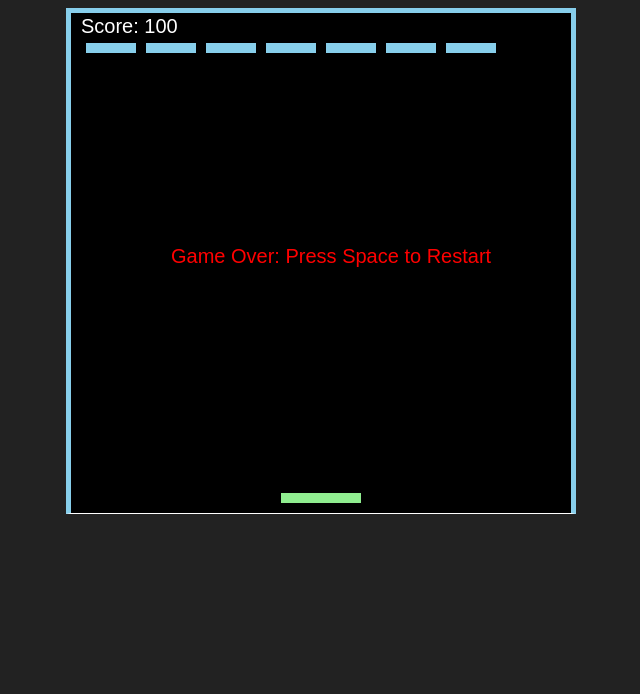
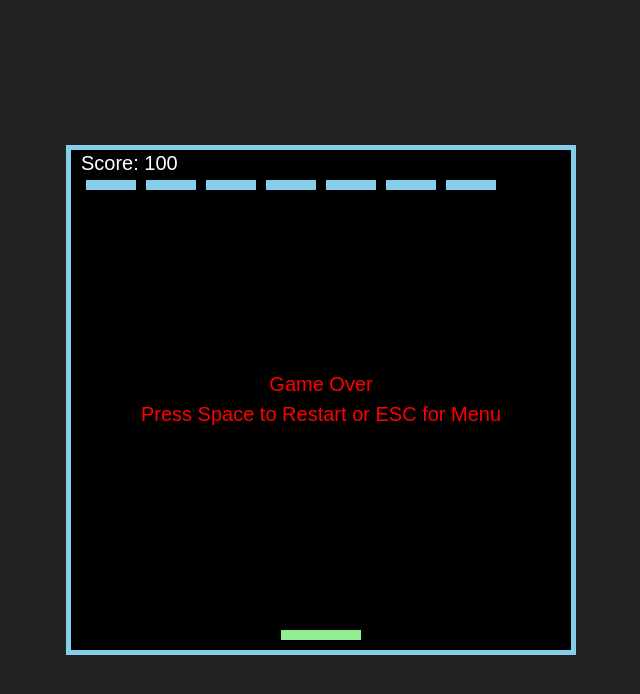
Before and after one commit to imDeiviz/breakout, a plain HTML site: page index.html in a window 1280 px wide. Shown: the whole page, without its empty margins (319-959 px from the left). Drawn offline with Linux system fonts and the light colour scheme.

Commit message:
menu añadido

```diff
--- a/clases.js/Game.js
+++ b/clases.js/Game.js
@@ -137,7 +137,20 @@ class Game {
             this.gameOver = true;
             this.ctx.fillStyle = "red";
             this.ctx.font = "20px sans-serif";
-            this.ctx.fillText("Game Over: Press Space to Restart", 100, 250);
+            this.ctx.textAlign = "center"; // Centra el texto horizontalmente
+            this.ctx.textBaseline = "middle"; // Centra el texto verticalmente
+            const centerX = this.canvas.width / 2;
+            const centerY = this.canvas.height / 2;
+            this.ctx.fillText(
+                "Game Over",
+                centerX,
+                centerY - 15
+            );
+            this.ctx.fillText(
+                "Press Space to Restart or ESC for Menu",
+                centerX,
+                centerY + 15
+            );
         }
     }
 
@@ -212,10 +225,13 @@ class Game {
 
 }
 
-// Reinicia el juego al presionar 'Espacio'
+// Reinicia el juego al presionar 'Espacio' o vuelve al menú presionando 'ESC'
 window.addEventListener("keydown", (event) => {
     if (event.code === "Space") {
         window.location.reload(); // Recarga la página
+    }
+    if (event.code === "Escape") {
+        window.location.href = '/menu.html'; // Vuelve al menú
     }
 });
 
--- a/index.html
+++ b/index.html
@@ -3,7 +3,7 @@
 <head>
     <meta charset="UTF-8">
     <meta name="viewport" content="width=device-width, initial-scale=1.0">
-    <title>Breakout Game</title>
+    <title>Breakout BLITZ</title>
     <link rel="stylesheet" href="style.css">
 </head>
 <body>
--- /dev/null
+++ b/menu/menu-style.css
@@ -0,0 +1,40 @@
+body, html {
+    height: 100%;
+    margin: 0;
+    font-family: Arial, sans-serif;
+}
+
+body {
+    background-image: url('/images/fondo_menu.jpg'); /* Reemplaza con la ruta de tu imagen */
+    background-position: center;
+    background-repeat: no-repeat;
+    background-size: cover;
+    background-attachment: fixed; /* Esto evita que la imagen se desplace */
+    -webkit-background-size: cover;
+    -moz-background-size: cover;
+    -o-background-size: cover;
+    min-height: 100vh;
+    width: 100%;
+}
+
+.container {
+    height: 100%;
+    display: flex;
+    justify-content: center;
+    align-items: center;
+}
+
+#startButton {
+    padding: 15px 30px;
+    font-size: 24px;
+    cursor: pointer;
+    background-color: #4CAF50;
+    color: white;
+    border: none;
+    border-radius: 5px;
+    transition: background-color 0.3s;
+}
+
+#startButton:hover {
+    background-color: #45a049;
+}
--- /dev/null
+++ b/menu/menu.js
@@ -0,0 +1,3 @@
+document.getElementById('startButton').addEventListener('click', function() {
+    window.location.href = '/index.html'; // Asegúrate de que esta sea la ruta correcta a tu juego
+});
--- a/style.css
+++ b/style.css
@@ -1,9 +1,18 @@
 body {
     text-align: center;
+    margin: 0;
+    min-height: 100vh;
+    display: flex;
+    justify-content: center;
+    align-items: center;
+    background-color: #222;
+    color: white;
+    font-family: Arial, sans-serif;
 }
 
 #board {
     background-color: black;
+    border: 5px solid skyblue;
     border-top: 5px solid skyblue;
     border-left: 5px solid skyblue;
     border-right: 5px solid skyblue;
```
Also changed, not shown: menu.html (added, +15 -0 lines), images/fondo-menu.jpg (added), images/fondo_menu.jpg (added).
